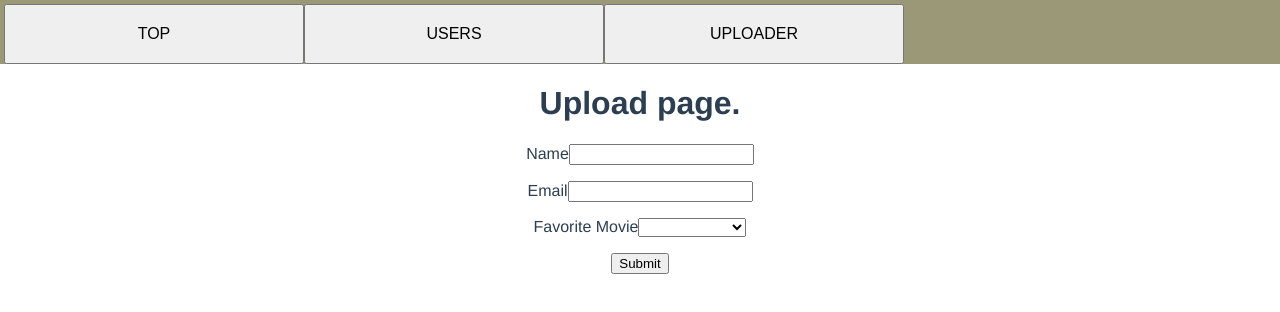
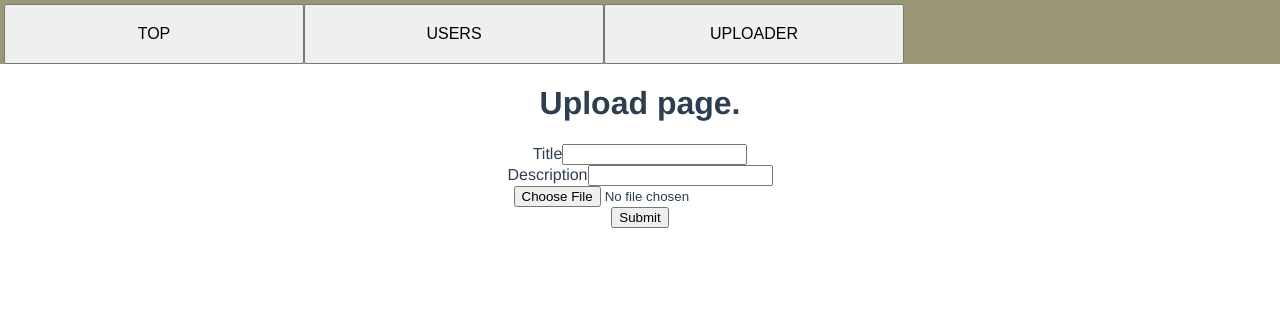
Before and after one commit to okapie/rails5-active-storage-vue2.5, a Vue app: page /#/uploader in a window 1280 px wide. Shown: the top 312 px of the page. Built offline with nearby package versions, Linux system fonts and the light colour scheme.

Commit message:
Create uploader.
Fix eslint errors.

```diff
--- a/package.json
+++ b/package.json
@@ -19,6 +19,7 @@
   },
   "devDependencies": {
     "autoprefixer": "^7.1.2",
+    "axios": "^0.18.0",
     "babel-core": "^6.22.1",
     "babel-eslint": "^8.2.1",
     "babel-helper-vue-jsx-merge-props": "^2.0.3",
--- a/src/components/Uploader.vue
+++ b/src/components/Uploader.vue
@@ -1,69 +1,63 @@
 <template>
   <div>
     <h1>Upload page.</h1>
-    <form id="app" @submit="checkForm" action="" method="post" novalidate="true">
-      <p v-if="errors && errors.length > 0">
+    <form id='app' @submit='onSubmit' action='' method='post' novalidate='true'>
+      <div v-if='errors && errors.length > 0'>
         <b>Please correct the following error(s):</b>
         <ul>
-        <li v-for="error in errors">{{ error }}</li>
+          <li v-for='error in errors' v-bind:key='error.id'>{{ error }}</li>
         </ul>
-      </p>
-      <p>
-        <label for="name">Name</label>
-        <input type="text" name="name" id="name" v-model="name">
-      </p>
-      <p>
-        <label for="email">Email</label>
-        <input type="email" name="email" id="email" v-model="email">
-      </p>
-      <p>
-        <label for="movie">Favorite Movie</label>
-        <select name="movie" id="movie" v-model="movie">
-          <option>Star Wars</option>
-          <option>Vanilla Sky</option>
-          <option>Atomic Blonde</option>
-        </select>
-      </p>
-      <p>
-        <input type="submit" value="Submit">
-      </p>
+      </div>
+      <div>
+        <label for='title'>Title</label>
+        <input type='text' name='item[title]' id='title' v-model='title'>
+      </div>
+      <div>
+        <label for='description'>Description</label>
+        <input type='email' name='item[description]' id='description' v-model='description'>
+      </div>
+      <div>
+        <input
+          type='file'
+          @change='selectedFile'
+          name='item[picture]'
+          accept='image/*'
+          placeholder='Upload file...'
+        />
+      </div>
+      <div>
+        <input type='submit' value='Submit'>
+      </div>
     </form>
   </div>
 </template>
 
 <script>
+import axios from 'axios'
 export default {
-    data: function() {
+  data: function () {
     return {
       errors: [],
-        name: null,
-        email: null,
-        movie: null
+      title: null,
+      description: null,
+      picture: null,
+      uploadFile: null
     }
   },
   methods: {
-      checkForm: function (e) {
-        this.errors = [];
-
-        if (!this.name) {
-          this.errors.push("Name required.");
-        }
-
-        if (!this.email) {
-          this.errors.push('Email required.');
-        } else if (!this.validEmail(this.email)) {
-          this.errors.push('Valid email required.');
-        }
-
-        if (!this.errors.length) {
-          return true;
-        }
-
-        e.preventDefault();
+    selectedFile: function (e) {
+      e.preventDefault()
+      const files = e.target.files
+      this.uploadFile = files[0]
     },
-      validEmail: function (email) {
-        var re = /^(([^<>()\[\]\\.,;:\s@"]+(\.[^<>()\[\]\\.,;:\s@"]+)*)|(".+"))@((\[[0-9]{1,3}\.[0-9]{1,3}\.[0-9]{1,3}\.[0-9]{1,3}\])|(([a-zA-Z\-0-9]+\.)+[a-zA-Z]{2,}))$/;
-        return re.test(email);
+    onSubmit: function (e) {
+      e.preventDefault()
+      const formData = new FormData()
+      formData.append('item[title]', this.title)
+      formData.append('item[description]', this.description)
+      formData.append('item[picture]', this.uploadFile)
+      axios.post('http://127.0.0.1:3000/items', formData)
+        .then(res => console.log(res))
     }
   }
 }
--- a/src/router/index.js
+++ b/src/router/index.js
@@ -3,7 +3,7 @@ import Router from 'vue-router'
 import Top from '@/components/Top'
 import Users from '@/components/Users'
 import UserDetail from '@/components/UserDetail'
-import Uploader from "@/components/Uploader"
+import Uploader from '@/components/Uploader'
 
 Vue.use(Router)
 
@@ -25,8 +25,8 @@ export default new Router({
       component: UserDetail
     },
     {
-      path: "/uploader",
-      name: "Uploader",
+      path: '/uploader',
+      name: 'Uploader',
       component: Uploader
     }
   ]
```
Also changed, not shown: .eslintrc.js. Lines whose indentation alone changed are shown as unchanged.
